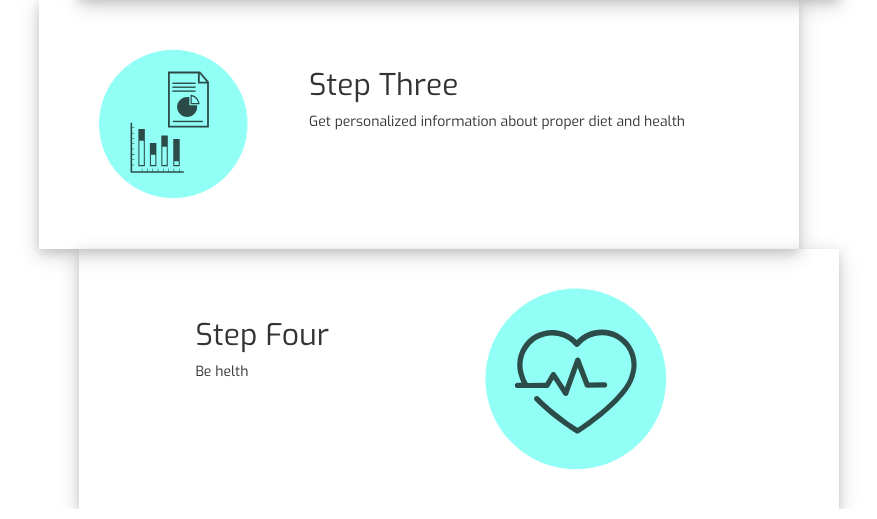
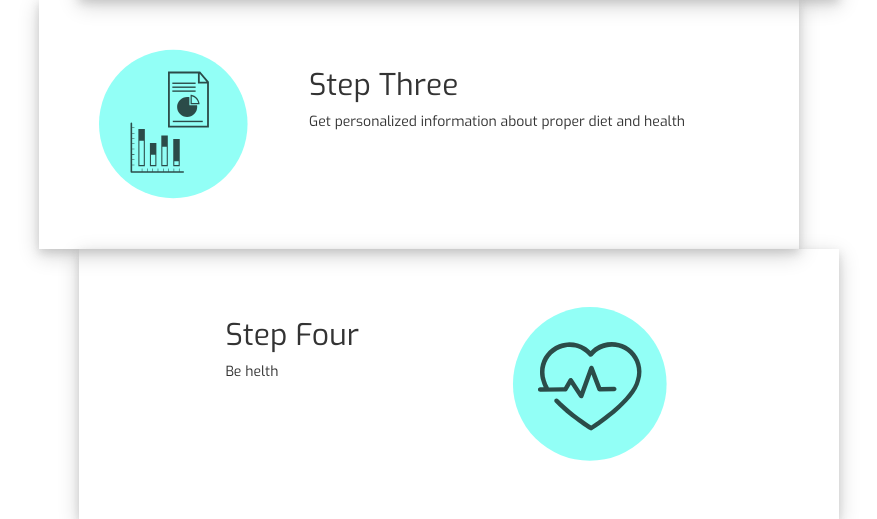
Before and after one commit to michellewoohoo/SDHacks, a Flask app: template templates/howitworks.html in a window 1280 px wide. Shown: the part 671-1190 px from the top of the page, without its empty margins (201-1078 px from the left). Run offline with Flask 2, Linux system fonts and the light colour scheme; the template is opened without the code that fills it, so the values that code supplies are empty; some libraries are stand-ins or nearby versions.

Commit message:
minor change in size

```diff
--- a/static/styles/style.css
+++ b/static/styles/style.css
@@ -153,7 +153,7 @@ html{
 .rightpic {
     position: relative;
     float: right;
-    width: 200px;
-    height: 200px;
-    margin: -20px 140px;
+    width: 170px;
+    height: 170px;
+    margin: 0px 140px;
 }
```
